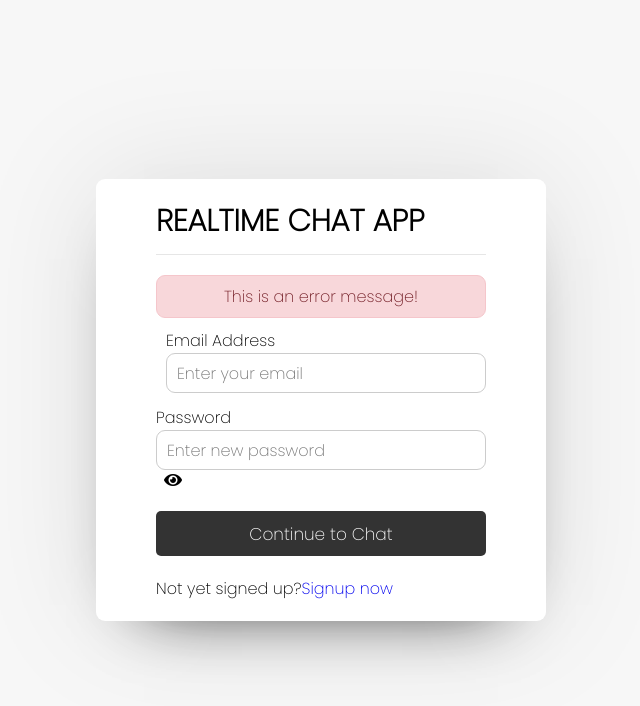
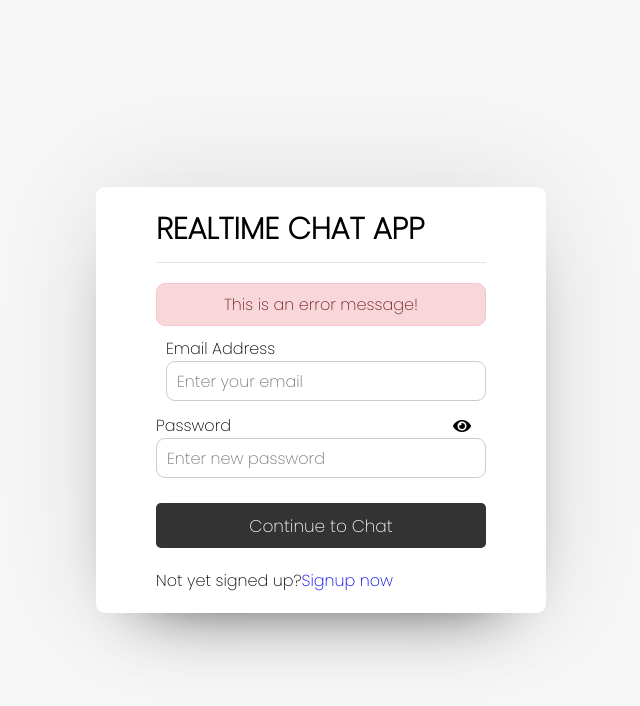
Before and after one commit to Mamba1099/ChatApp, a PHP site: page /login.html in a window 1280 px wide. Shown: the top 706 px of the page, without its empty margins (319-959 px from the left). Run offline with PHP 8.4, Linux system fonts and the light colour scheme.

Commit message:
made changes to fa-eye

```diff
--- a/style/style.css
+++ b/style/style.css
@@ -55,6 +55,7 @@
 }
 .form form .field{
     display: flex;
+    position: relative;
     flex-direction: column;
     margin-bottom: 10px;
 }
@@ -77,7 +78,9 @@
     border: none;
 }
 .fa-eye {
-    margin-left: 8px;;
+    position: absolute;
+    right: 15px;
+    margin-top: 5px;
 }
 .form form .button input {
     margin-top: 13px;
```
